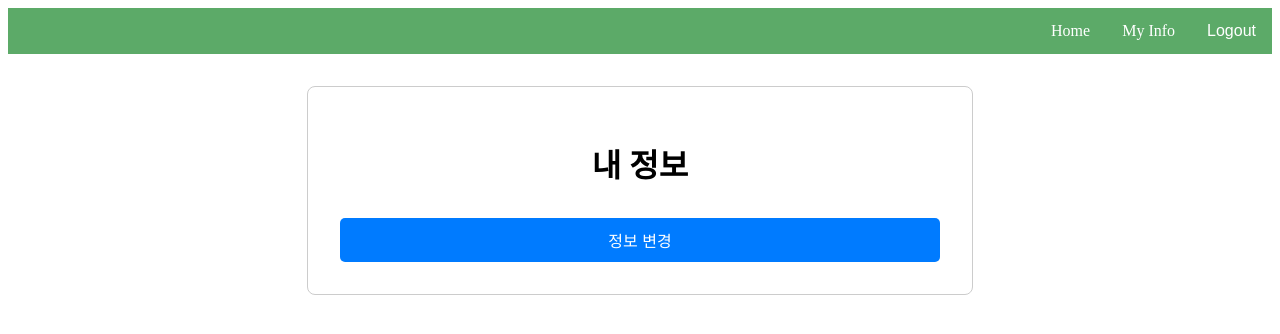
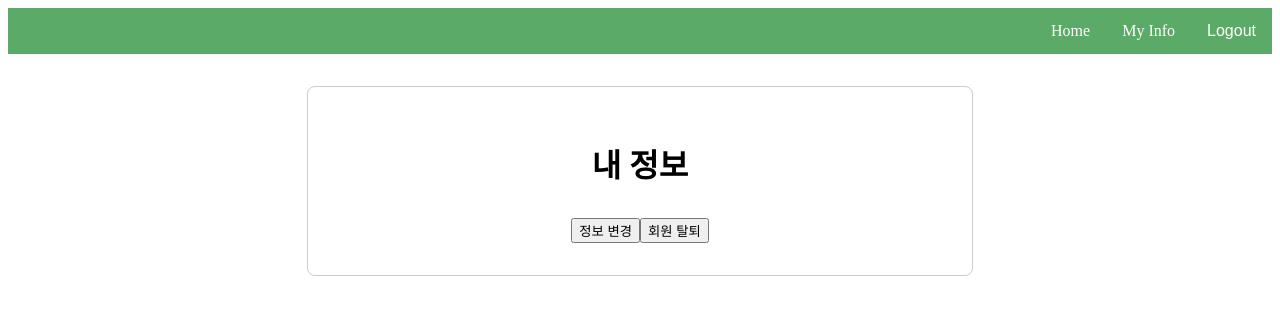
Before and after one commit to anc5557/Diary, a React (Create React App) app in the folder frontend/: page /auth/profile in a window 1280 px wide. Shown: the top 334 px of the page. Built offline with nearby package versions, Linux system fonts and the light colour scheme; no server answers; sample sign-in values are in the browser's storage.

Commit message:
회원 탈퇴버튼 추가

```diff
--- a/frontend/src/App.css
+++ b/frontend/src/App.css
@@ -262,18 +262,6 @@
   font-weight: bold;
 }
 
-.update-button {
-  display: block;
-  width: 100%;
-  padding: 10px 20px;
-  margin-top: 2rem;
-  font-size: 1rem;
-  color: #fff;
-  background-color: #007bff;
-  border: none;
-  border-radius: 5px;
-  cursor: pointer;
-}
 
 .update-button:hover {
   background-color: #0056b3;
--- a/frontend/src/MyInfo.js
+++ b/frontend/src/MyInfo.js
@@ -38,6 +38,31 @@ function MyInfo() {
         }
     }, [dispatch, navigate]);
 
+    // 회원 탈퇴 처리 함수
+    const handleDeleteAccount = () => {
+        const confirmDelete = window.confirm('정말로 회원 탈퇴를 하시겠습니까?');
+        if (confirmDelete) {
+            const token = localStorage.getItem('token');
+            axios.delete('http://localhost:3001/auth/delete', {
+                headers: {
+                    Authorization: `Bearer ${token}`,
+                },
+            })
+                .then(() => {
+                    alert('회원 탈퇴 처리가 완료되었습니다.');
+                    dispatch(setLogin(false));
+                    localStorage.removeItem('token'); // 토큰 삭제
+                    navigate('/'); // 홈으로 이동
+                })
+                .catch((error) => {
+                    const errorMessage = error.response
+                        ? error.response.data.message
+                        : '서버와의 연결이 끊어졌습니다.';
+                    alert(errorMessage);
+                });
+        }
+    };
+
 
 
     const goToUpdatePage = () => {
@@ -72,6 +97,7 @@ function MyInfo() {
                     </div>
                 )}
                 <button onClick={goToUpdatePage} className="update-button">정보 변경</button>
+                <button onClick={handleDeleteAccount} className="delete-button">회원 탈퇴</button>
             </div>
         </div>
     );
```
